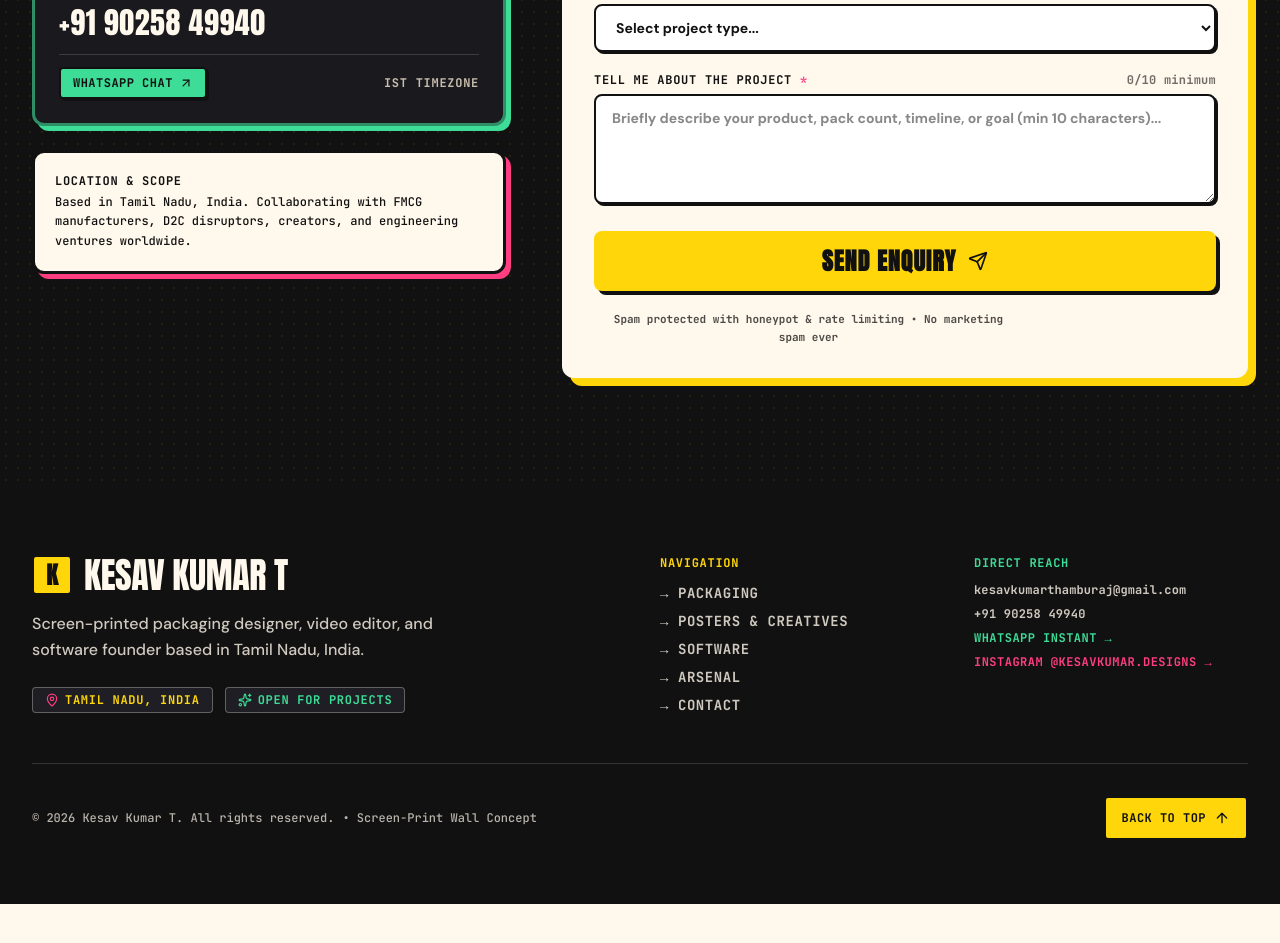
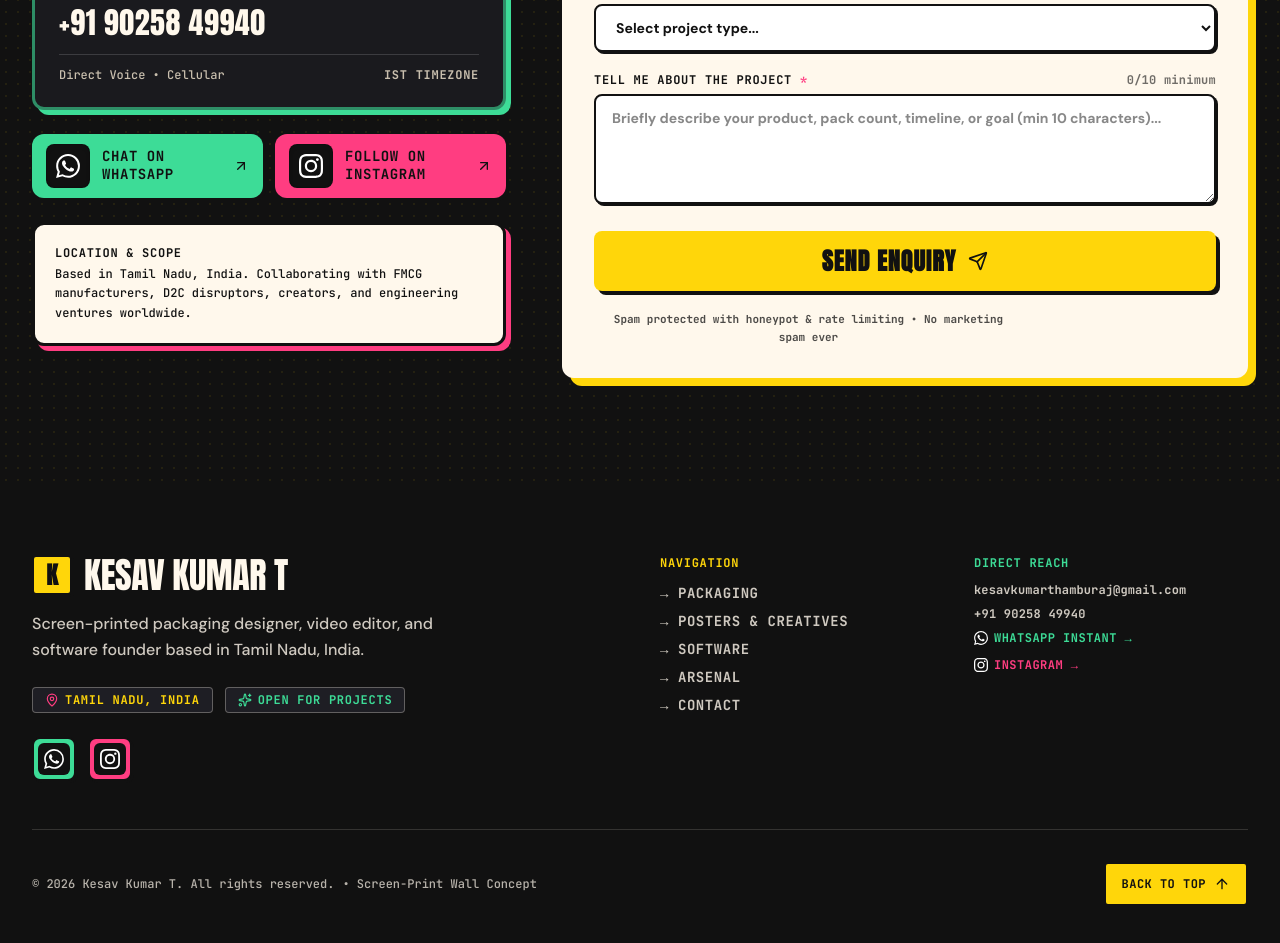
Before and after one commit to kesavkumarthamburaj-dev/Kesav-kumar-Thamburaj, a React (Vite) app: page / in a window 1280 px wide. Shown: the part 9520-10463 px from the top of the page. Before the commit the page ends 10424 px from the top, so only its background shows below. Built offline with nearby package versions, Linux system fonts and the light colour scheme.

Commit message:
feat: add WhatsApp and Instagram contact buttons with SVG logos, fallbacks, and schema.org sameAs

```diff
--- a/index.html
+++ b/index.html
@@ -26,6 +26,21 @@
     <meta property="twitter:title" content="Kesav Kumar T — Packaging Designer, Video Editor &amp; Software Founder" />
     <meta property="twitter:description" content="Packaging designer, video editor and software founder from Tamil Nadu, India. Screen-printed poster wall concept." />
     <meta property="twitter:image" content="/og-image.png" />
+
+    <!-- Schema.org JSON-LD -->
+    <script type="application/ld+json">
+      {
+        "@context": "https://schema.org",
+        "@type": "Person",
+        "name": "Kesav Kumar T",
+        "url": "https://kesavkumar.design/",
+        "jobTitle": "Packaging Designer, Video Editor & Software Founder",
+        "sameAs": [
+          "https://wa.me/919025849940?text=Hi%20Kesav%2C%20I%20saw%20your%20portfolio%20and%20would%20like%20to%20discuss%20a%20project.",
+          "https://instagram.com/your_username"
+        ]
+      }
+    </script>
 
     <!-- Favicon & Icons -->
     <link rel="icon" type="image/svg+xml" href="/favicon.svg" />
--- a/src/components/ContactSection.jsx
+++ b/src/components/ContactSection.jsx
@@ -25,6 +25,8 @@ export default function ContactSection({ isDark }) {
   const [errorMessage, setErrorMessage] = useState('');
   const [copiedEmail, setCopiedEmail] = useState(false);
   const [copiedPhone, setCopiedPhone] = useState(false);
+  const [waLogoError, setWaLogoError] = useState(false);
+  const [igLogoError, setIgLogoError] = useState(false);
 
   const handleChange = (e) => {
     const { name, value } = e.target;
@@ -283,18 +285,91 @@ export default function ContactSection({ isDark }) {
                 {contact.phone}
               </a>
 
-              <div className="mt-4 pt-3 border-t border-white/15 flex items-center justify-between">
-                <a
-                  href={profile.whatsappLink}
-                  target="_blank"
-                  rel="noopener noreferrer"
-                  className="btn-slide-fill inline-flex items-center gap-1.5 px-3 py-1.5 bg-mint text-[#111111] font-mono text-xs font-bold uppercase tracking-[var(--track-button)] whitespace-nowrap rounded border-2 border-[#111111] shadow-[2px_2px_0px_#111111] hover:scale-105 active:scale-95 transition-transform"
-                >
-                  <span>WhatsApp Chat</span>
-                  <ArrowUpRight className="w-3.5 h-3.5 text-[#111111]" />
-                </a>
-                <span className="text-xs font-mono font-semibold uppercase tracking-[var(--track-label)] text-[#C9BFAE]">IST Timezone</span>
+              <div className="mt-4 pt-3 border-t border-white/15 flex items-center justify-between text-xs font-mono text-[#C9BFAE]">
+                <span>Direct Voice &bull; Cellular</span>
+                <span className="font-semibold uppercase tracking-[var(--track-label)]">IST Timezone</span>
               </div>
+            </div>
+
+            {/* Social Direct Action Buttons (WhatsApp & Instagram) */}
+            <div className="flex flex-col sm:flex-row items-stretch gap-3 w-full">
+              {/* WhatsApp Button */}
+              <motion.a
+                href={portfolioContent.social?.whatsapp || profile.whatsappLink}
+                target="_blank"
+                rel="noopener noreferrer"
+                aria-label="Chat with Kesav on WhatsApp"
+                whileTap={shouldReduceMotion ? undefined : { scale: 0.96 }}
+                style={{ '--slide-fill': '#FFD60A' }}
+                className="btn-slide-fill group/wa flex-1 min-h-[48px] px-3.5 py-2.5 rounded-xl border-2.5 border-[#111111] bg-[#3DDC97] text-[#111111] shadow-[3px_3px_0px_#111111] flex items-center justify-between gap-3 cursor-pointer select-none font-mono text-xs sm:text-sm font-bold uppercase tracking-[var(--track-button)] transition-shadow"
+              >
+                <div className="flex items-center gap-3">
+                  <motion.span
+                    whileHover={shouldReduceMotion ? undefined : { rotate: [-4, 4, -4, 4, 0], transition: { duration: 0.35 } }}
+                    className="w-[44px] h-[44px] min-w-[44px] min-h-[44px] rounded-lg bg-[#111111] border border-black/20 flex items-center justify-center shrink-0 shadow-inner group-hover/wa:scale-105 transition-transform"
+                  >
+                    {!waLogoError ? (
+                      <img
+                        src="/logos/whatsapp.svg"
+                        width={24}
+                        height={24}
+                        alt="WhatsApp logo"
+                        className="w-6 h-6 object-contain pointer-events-none"
+                        onError={() => setWaLogoError(true)}
+                      />
+                    ) : (
+                      <span className="font-headline font-black text-white text-lg leading-none select-none">
+                        W
+                      </span>
+                    )}
+                  </motion.span>
+                  <span className="text-[#111111] leading-tight">Chat on WhatsApp</span>
+                </div>
+                <ArrowUpRight
+                  className={`w-4 h-4 text-[#111111] shrink-0 ${
+                    shouldReduceMotion ? '' : 'transition-transform duration-150 group-hover/wa:translate-x-1 group-hover/wa:-translate-y-1'
+                  }`}
+                />
+              </motion.a>
+
+              {/* Instagram Button */}
+              <motion.a
+                href={portfolioContent.social?.instagram || profile.instagramUrl}
+                target="_blank"
+                rel="noopener noreferrer"
+                aria-label="Open Kesav's Instagram"
+                whileTap={shouldReduceMotion ? undefined : { scale: 0.96 }}
+                style={{ '--slide-fill': '#FFD60A' }}
+                className="btn-slide-fill group/ig flex-1 min-h-[48px] px-3.5 py-2.5 rounded-xl border-2.5 border-[#111111] bg-[#FF3D81] text-[#111111] shadow-[3px_3px_0px_#111111] flex items-center justify-between gap-3 cursor-pointer select-none font-mono text-xs sm:text-sm font-bold uppercase tracking-[var(--track-button)] transition-shadow"
+              >
+                <div className="flex items-center gap-3">
+                  <motion.span
+                    whileHover={shouldReduceMotion ? undefined : { rotate: [-4, 4, -4, 4, 0], transition: { duration: 0.35 } }}
+                    className="w-[44px] h-[44px] min-w-[44px] min-h-[44px] rounded-lg bg-[#111111] border border-black/20 flex items-center justify-center shrink-0 shadow-inner group-hover/ig:scale-105 transition-transform"
+                  >
+                    {!igLogoError ? (
+                      <img
+                        src="/logos/instagram.svg"
+                        width={24}
+                        height={24}
+                        alt="Instagram logo"
+                        className="w-6 h-6 object-contain pointer-events-none"
+                        onError={() => setIgLogoError(true)}
+                      />
+                    ) : (
+                      <span className="font-headline font-black text-white text-lg leading-none select-none">
+                        I
+                      </span>
+                    )}
+                  </motion.span>
+                  <span className="text-[#111111] leading-tight">Follow on Instagram</span>
+                </div>
+                <ArrowUpRight
+                  className={`w-4 h-4 text-[#111111] shrink-0 ${
+                    shouldReduceMotion ? '' : 'transition-transform duration-150 group-hover/ig:translate-x-1 group-hover/ig:-translate-y-1'
+                  }`}
+                />
+              </motion.a>
             </div>
 
             {/* Studio Note Card */}
--- a/src/components/Footer.jsx
+++ b/src/components/Footer.jsx
@@ -55,6 +55,35 @@ export default function Footer({ isDark }) {
                 <span>Open for Projects</span>
               </span>
             </div>
+
+            {/* Social Icons Row */}
+            <div className="flex items-center gap-3 pt-2">
+              <a
+                href={portfolioContent.social?.whatsapp || profile.whatsappLink}
+                target="_blank"
+                rel="noopener noreferrer"
+                aria-label="Chat with Kesav on WhatsApp"
+                className="w-11 h-11 rounded-lg bg-[#3DDC97] border-2 border-[#111111] shadow-[2px_2px_0px_#111111] flex items-center justify-center hover:scale-105 active:scale-95 transition-transform"
+                title="Chat on WhatsApp"
+              >
+                <span className="w-8 h-8 rounded-md bg-[#111111] flex items-center justify-center">
+                  <img src="/logos/whatsapp.svg" width={20} height={20} alt="WhatsApp logo" className="w-5 h-5 pointer-events-none" />
+                </span>
+              </a>
+
+              <a
+                href={portfolioContent.social?.instagram || profile.instagramUrl}
+                target="_blank"
+                rel="noopener noreferrer"
+                aria-label="Open Kesav's Instagram"
+                className="w-11 h-11 rounded-lg bg-[#FF3D81] border-2 border-[#111111] shadow-[2px_2px_0px_#111111] flex items-center justify-center hover:scale-105 active:scale-95 transition-transform"
+                title="Follow on Instagram"
+              >
+                <span className="w-8 h-8 rounded-md bg-[#111111] flex items-center justify-center">
+                  <img src="/logos/instagram.svg" width={20} height={20} alt="Instagram logo" className="w-5 h-5 pointer-events-none" />
+                </span>
+              </a>
+            </div>
           </div>
 
           {/* Quick Links (3 cols) */}
@@ -104,26 +133,28 @@ export default function Footer({ isDark }) {
               </li>
               <li>
                 <a
-                  href={profile.whatsappLink}
+                  href={portfolioContent.social?.whatsapp || profile.whatsappLink}
                   target="_blank"
                   rel="noopener noreferrer"
-                  className="text-mint hover:underline block uppercase tracking-[var(--track-button)] whitespace-nowrap"
+                  aria-label="Chat with Kesav on WhatsApp"
+                  className="text-mint hover:underline inline-flex items-center gap-1.5 uppercase tracking-[var(--track-button)] whitespace-nowrap"
                 >
-                  WhatsApp Instant &rarr;
+                  <img src="/logos/whatsapp.svg" width={14} height={14} alt="WhatsApp logo" className="w-3.5 h-3.5 inline-block" />
+                  <span>WhatsApp Instant &rarr;</span>
                 </a>
               </li>
-              {profile.instagramUrl && (
               <li>
                 <a
-                    href={profile.instagramUrl}
+                  href={portfolioContent.social?.instagram || profile.instagramUrl}
                   target="_blank"
                   rel="noopener noreferrer"
-                    className="text-pink hover:underline block uppercase tracking-[var(--track-button)] whitespace-nowrap"
+                  aria-label="Open Kesav's Instagram"
+                  className="text-pink hover:underline inline-flex items-center gap-1.5 uppercase tracking-[var(--track-button)] whitespace-nowrap"
                 >
-                    Instagram @kesavkumar.designs &rarr;
+                  <img src="/logos/instagram.svg" width={14} height={14} alt="Instagram logo" className="w-3.5 h-3.5 inline-block" />
+                  <span>Instagram &rarr;</span>
                 </a>
               </li>
-              )}
             </ul>
           </div>
         </div>
--- a/src/data/content.js
+++ b/src/data/content.js
@@ -11,11 +11,16 @@ export const portfolioContent = {
     email: "kesavkumarthamburaj@gmail.com",
     phone: "+91 90258 49940",
     phoneDisplay: "+91 90258 49940",
-    whatsappLink: "https://wa.me/919025849940?text=Hi%20Kesav,%20I%20saw%20your%20portfolio%20and%20would%20love%20to%20collaborate!",
-    instagramUrl: "https://www.instagram.com/kesavkumar.designs",
+    whatsappLink: "https://wa.me/919025849940?text=Hi%20Kesav%2C%20I%20saw%20your%20portfolio%20and%20would%20like%20to%20discuss%20a%20project.",
+    instagramUrl: "https://instagram.com/your_username",
     githubUrl: "https://github.com",
     linkedinUrl: "https://linkedin.com",
     copyrightYear: 2026,
+  },
+
+  social: {
+    whatsapp: "https://wa.me/919025849940?text=Hi%20Kesav%2C%20I%20saw%20your%20portfolio%20and%20would%20like%20to%20discuss%20a%20project.",
+    instagram: "https://instagram.com/your_username",
   },
 
   nav: [
@@ -341,6 +346,8 @@ export const portfolioContent = {
     phone: "+91 90258 49940",
     phoneDisplay: "+91 90258 49940",
     location: "Tamil Nadu, India",
+    whatsapp: "https://wa.me/919025849940?text=Hi%20Kesav%2C%20I%20saw%20your%20portfolio%20and%20would%20like%20to%20discuss%20a%20project.",
+    instagram: "https://instagram.com/your_username",
     projectTypes: [
       "Packaging",
       "Posters/Banners",
```
Also changed, not shown: public/logos/instagram.svg (added), public/logos/whatsapp.svg (added). Lines whose indentation alone changed are shown as unchanged.
